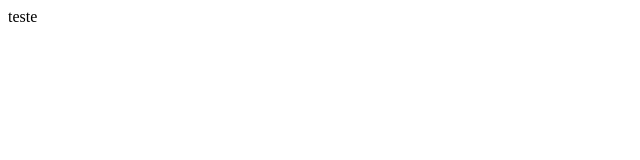
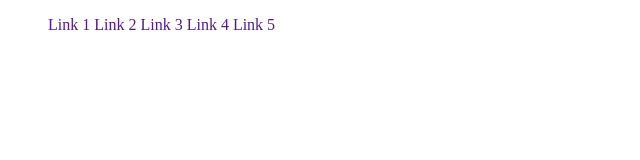
Before and after one commit to programadorcego/sass, a plain HTML site: page index.html in a window 1280 px wide. Shown: the whole page, without its empty margins (0-640 px from the left). Drawn offline with Linux system fonts and the light colour scheme.

Commit message:
Aninhamento

```diff
--- a/index.html
+++ b/index.html
@@ -8,6 +8,14 @@
     <link rel="stylesheet" href="css/style.css">
 </head>
 <body>
-    teste
+    <nav>
+        <ul>
+            <li><a href="">Link 1</a></li>
+            <li><a href="">Link 2</a></li>
+            <li><a href="">Link 3</a></li>
+            <li><a href="">Link 4</a></li>
+            <li><a href="">Link 5</a></li>
+        </ul>
+    </nav>
 </body>
 </html>
--- a/scss/style.scss
+++ b/scss/style.scss
@@ -1,3 +1,13 @@
-/* Este comentário irá para o arquivo CSS */
+nav {
+    ul {
+        list-style: none;
+    }
 
-// Este comentário não irá para o Css.
+    li {
+        display: inline-block;
+
+        a {
+            text-decoration: none;
+        }
+    }
+}
```
Also changed, not shown: css/style.css, 1 other file.
